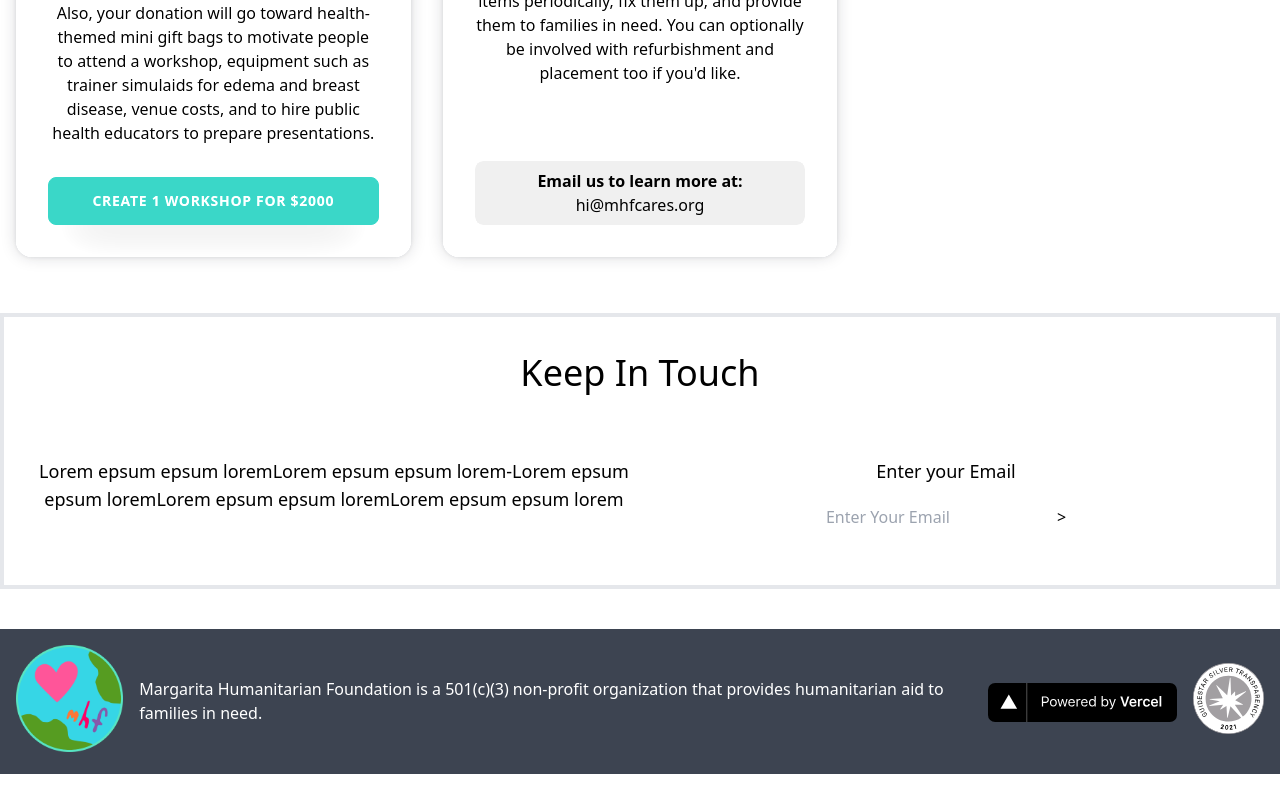
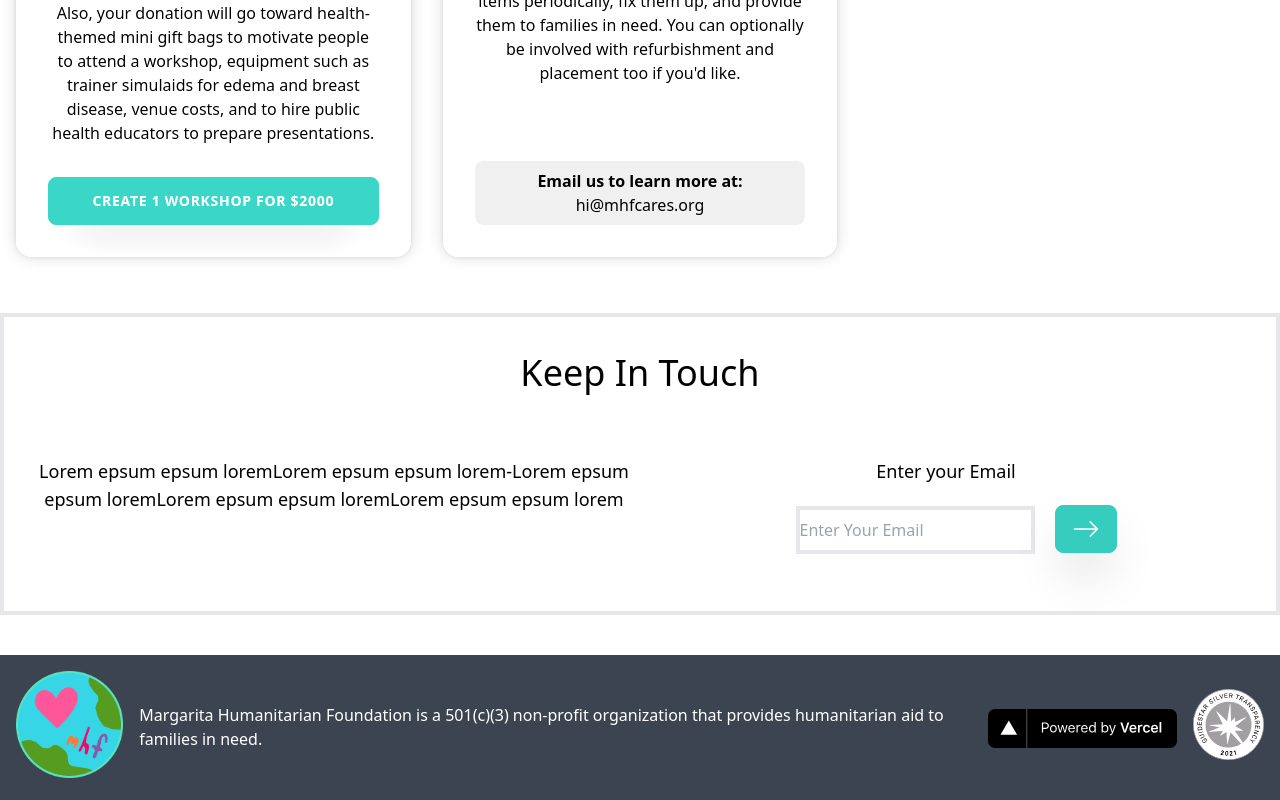
Before and after one commit to margaritahumanitarian/helpafamily, a Next.js app: page / in a window 1280 px wide. Shown: the part 2880-3680 px from the top of the page. Before the commit the page ends 3654 px from the top, so only its background shows below. Built offline with nearby package versions, Linux system fonts and the light colour scheme.

Commit message:
changed some style in EmailCapture

```diff
--- a/components/EmailCapture.js
+++ b/components/EmailCapture.js
@@ -1,3 +1,4 @@
+import { BsArrowRight } from 'react-icons/bs';
 import React from 'react';
 
 export default function EmailCapture() {
@@ -16,8 +17,17 @@ export default function EmailCapture() {
             </div>
             <div className="enter-email">
               <div className="text-lg pb-5">{`Enter your Email`}</div>
-              <input placeholder="Enter Your Email" />
-              <button type="submit">{'>'}</button>
+              <div className="input-email">
+                <input
+                  className="mx-5 py-2 border-4 text-black"
+                  placeholder="Enter Your Email"
+                />
+                <button type="submit">
+                  <div className="btn btn-accent">
+                    <BsArrowRight className="inline-block w-7 h-10 " />
+                  </div>
+                </button>
+              </div>
             </div>
           </div>
         </div>
@@ -39,6 +49,12 @@ export default function EmailCapture() {
           flex-basis: 100%;
         }
 
+        .input-email {
+          display: flex;
+          justify-content: center;
+          align-items: center;
+        }
+
         @media screen and (max-width: 540px) {
           .email-content-box {
             flex-wrap: wrap;
--- a/pages/fund.js
+++ b/pages/fund.js
@@ -1,7 +1,7 @@
-import { BLOCKS } from '@contentful/rich-text-types';
+import { BLOCKS } from '../contentful/rich-text-types';
 import React from 'react';
 import { createClient } from 'contentful';
-import { documentToReactComponents } from '@contentful/rich-text-react-renderer';
+import { documentToReactComponents } from '../contentful/rich-text-react-renderer';
 
 import Card, { CardAction, CardParagraph, CardTitle } from '../components/Card';
 import CardsLayout from '../components/CardsLayout';
--- a/pages/index.js
+++ b/pages/index.js
@@ -1,4 +1,4 @@
-import EmailCapture from '@components/EmailCapture';
+import EmailCapture from '../components/EmailCapture';
 import React from 'react';
 
 import CardsLayout from '../components/CardsLayout';
```
